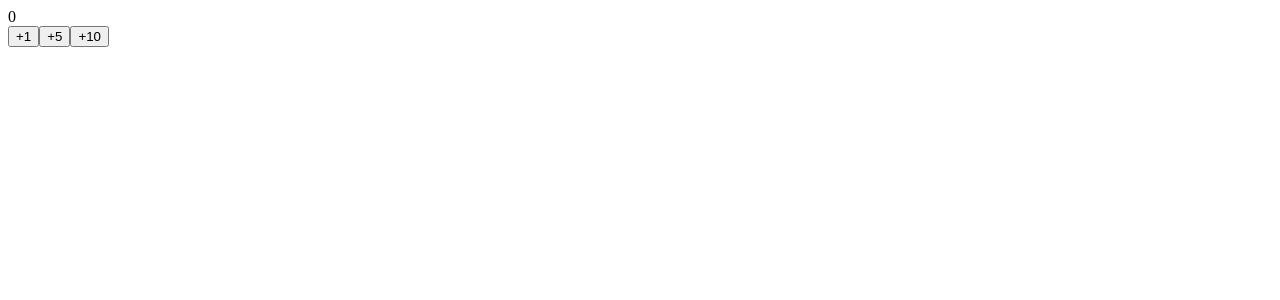
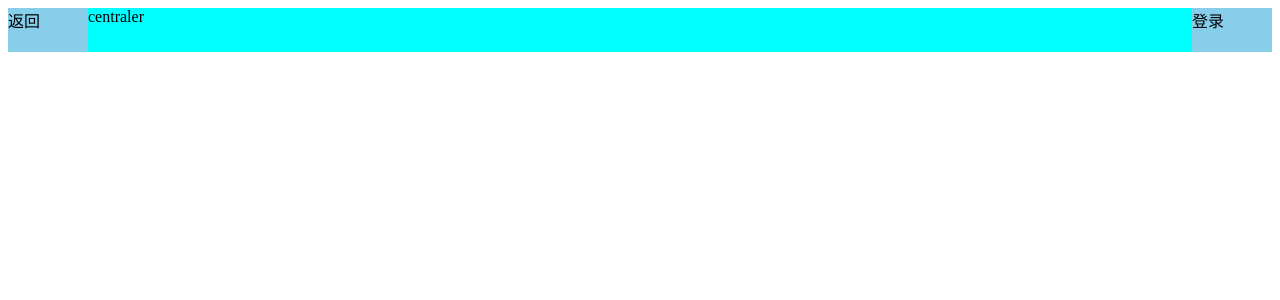
Before and after one commit to hovercao/AgainVue, a Vue app: page / in a window 1280 px wide. Shown: the top 300 px of the page. Built offline with nearby package versions, Linux system fonts and the light colour scheme.

Commit message:
feat:vue插槽基本使用

```diff
--- a/src/01_父子组件间的通信/AddCount.vue
+++ b/src/01_父子组件间的通信/AddCount.vue
@@ -13,7 +13,7 @@ export default {
     addCount(e) {
       const target = e.target
       const countNumber = Number(target.dataset.number)
-      this.$emit('addCounter',countNumber)
+      this.$emit('addCounter', countNumber)
     }
   }
 }
--- /dev/null
+++ b/src/03_具名插槽/App.vue
@@ -0,0 +1,28 @@
+<template>
+  <AppBar>
+    <template v-slot:left>
+      返回
+    </template>
+    <template v-slot:right>
+      登录
+    </template>
+    <template v-slot:center>
+      centraler
+    </template>
+  </AppBar>
+</template>
+
+<script>
+import AppBar from "@/03_具名插槽/AppBar";
+
+export default {
+  name: "App",
+  components: {
+    AppBar
+  }
+}
+</script>
+
+<style scoped>
+
+</style>
--- /dev/null
+++ b/src/03_具名插槽/AppBar.vue
@@ -0,0 +1,42 @@
+<template>
+  <div class="header">
+    <div class="left">
+      <slot name="left">left</slot>
+    </div>
+    <div class="center">
+      <slot name="center">center</slot>
+    </div>
+    <div class="right">
+      <slot name="right">left</slot>
+    </div>
+  </div>
+</template>
+
+<script>
+export default {
+  name: "AppBar"
+}
+</script>
+
+<style scoped>
+.header {
+  display: flex;
+  align-items: center;
+
+}
+
+div {
+  height: 44px;
+
+}
+
+.left, .right {
+  width: 80px;
+  background: skyblue;
+}
+
+.center {
+  flex: 1;
+  background: aqua;
+}
+</style>
--- a/src/App.vue
+++ /dev/null
@@ -1,6 +0,0 @@
-<template>
-  App
-</template>
-<script>
-export default {}
-</script>
--- a/src/main.js
+++ b/src/main.js
@@ -1,5 +1,7 @@
 import { createApp } from 'vue'
-// import App from './App.vue'
 
-import App from "@/01_父子组件间的通信/App";
+// import App from "@/01_父子组件间的通信/App";
+// import App from "@/02_插槽/App";
+import App from "@/03_具名插槽/App";
+
 createApp(App).mount('#app')
```
Also changed, not shown: src/02_插槽/App.vue (added, +24 -0 lines), src/02_插槽/ShowMessage.vue (added, +13 -0 lines).
